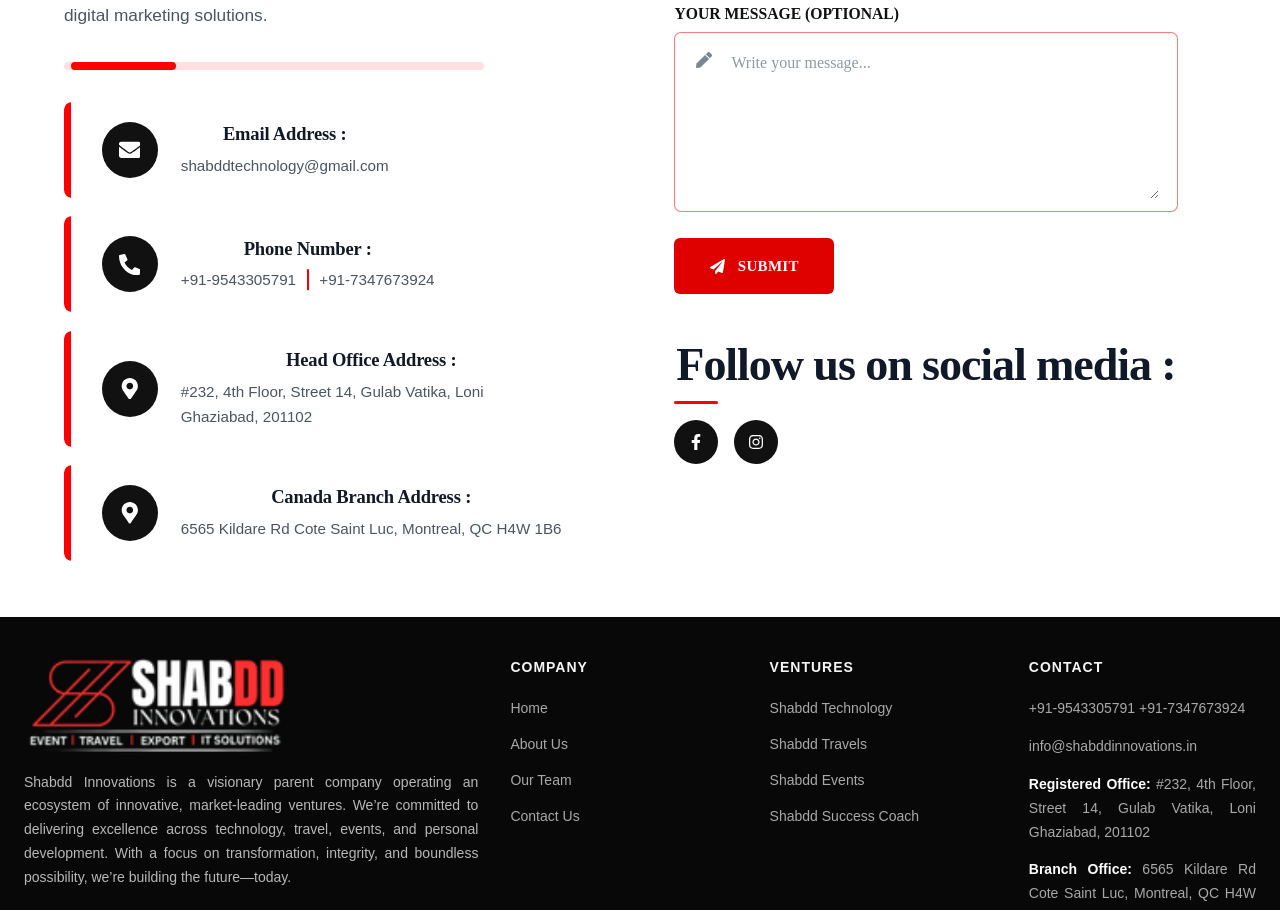
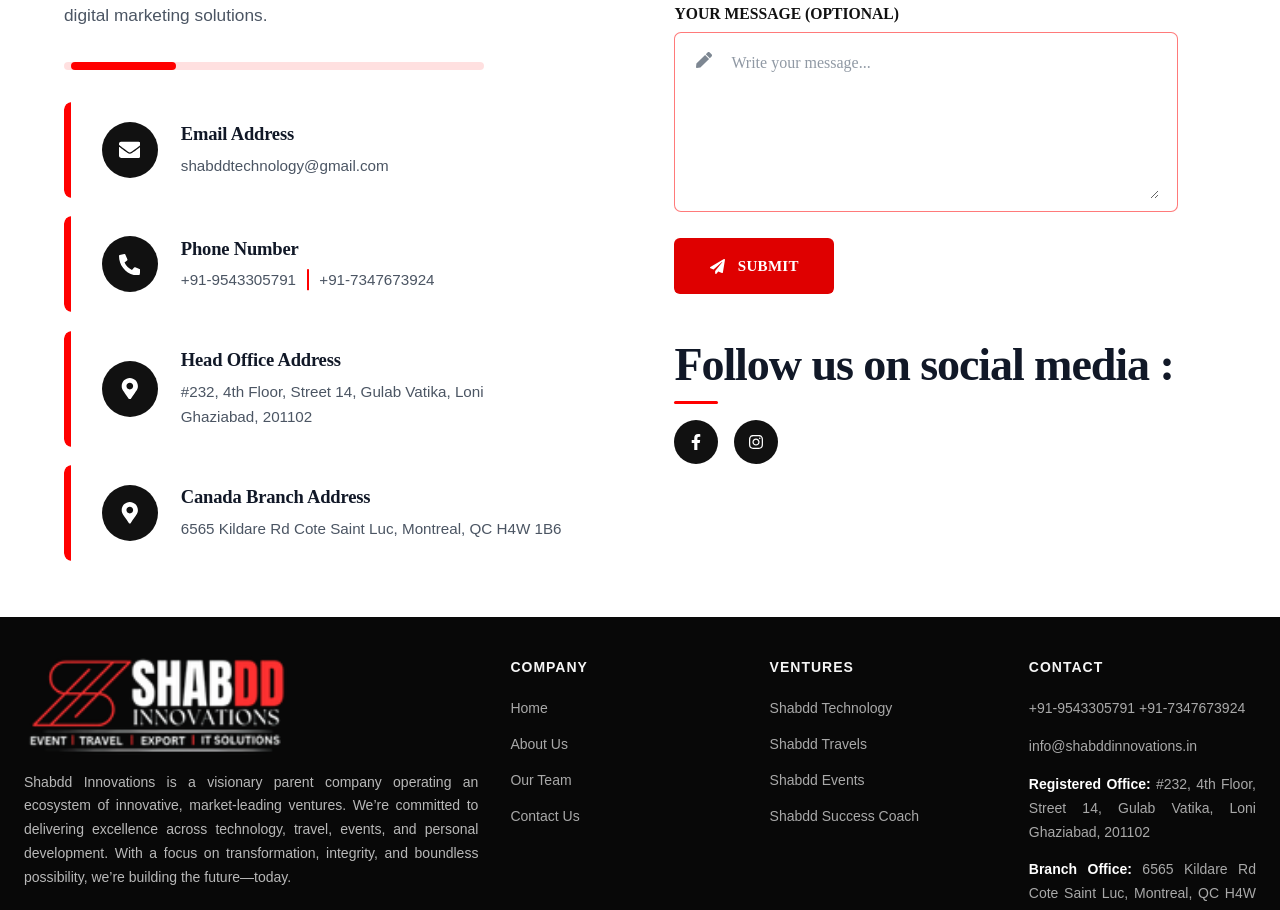
Before and after one commit to ankur4777/shabdd_technology, a React (Create React App) app: page /contact in a window 1280 px wide. Shown: the part 980-1890 px from the top of the page. Built offline with nearby package versions, Linux system fonts and the light colour scheme.

Commit message:
all text-align left  contact page.

```diff
--- a/src/pages/contact/Contact.css
+++ b/src/pages/contact/Contact.css
@@ -707,3 +707,7 @@ text-align: left;
 .contact-form-dropdown{
   padding:20px;
 }
+
+.contact-social h2{
+  text-align: left !important;
+}
--- a/src/pages/contact/Contact.jsx
+++ b/src/pages/contact/Contact.jsx
@@ -6,22 +6,22 @@ import ContactForm from './ContactForm'
 const contactDetails = [
   {
     icon: <FaEnvelope />,
-    title: 'Email Address :',
+    title: 'Email Address',
     lines: ['shabddtechnology@gmail.com'],
   },
   {
     icon: <FaPhoneAlt />,
-    title: 'Phone Number :',
+    title: 'Phone Number',
     lines: ['+91-9543305791', '+91-7347673924'],
   },
   {
     icon: <FaMapMarkerAlt />,
-    title: 'Head Office Address :',
+    title: 'Head Office Address',
     lines: ['#232, 4th Floor, Street 14, Gulab Vatika, Loni Ghaziabad, 201102'],
   },
   {
     icon: <FaMapMarkerAlt />,
-    title: 'Canada Branch Address :',
+    title: 'Canada Branch Address',
     lines: ['6565 Kildare Rd Cote Saint Luc, Montreal, QC H4W 1B6'],
   },
 ]
--- a/src/typography.css
+++ b/src/typography.css
@@ -248,6 +248,7 @@ letter-spacing:0.39px
   font-weight: 600 !important;
   line-height: 1.3 !important;
   letter-spacing: -0.01em !important;
+  text-align: left;
 }
 
 .container p,
```
